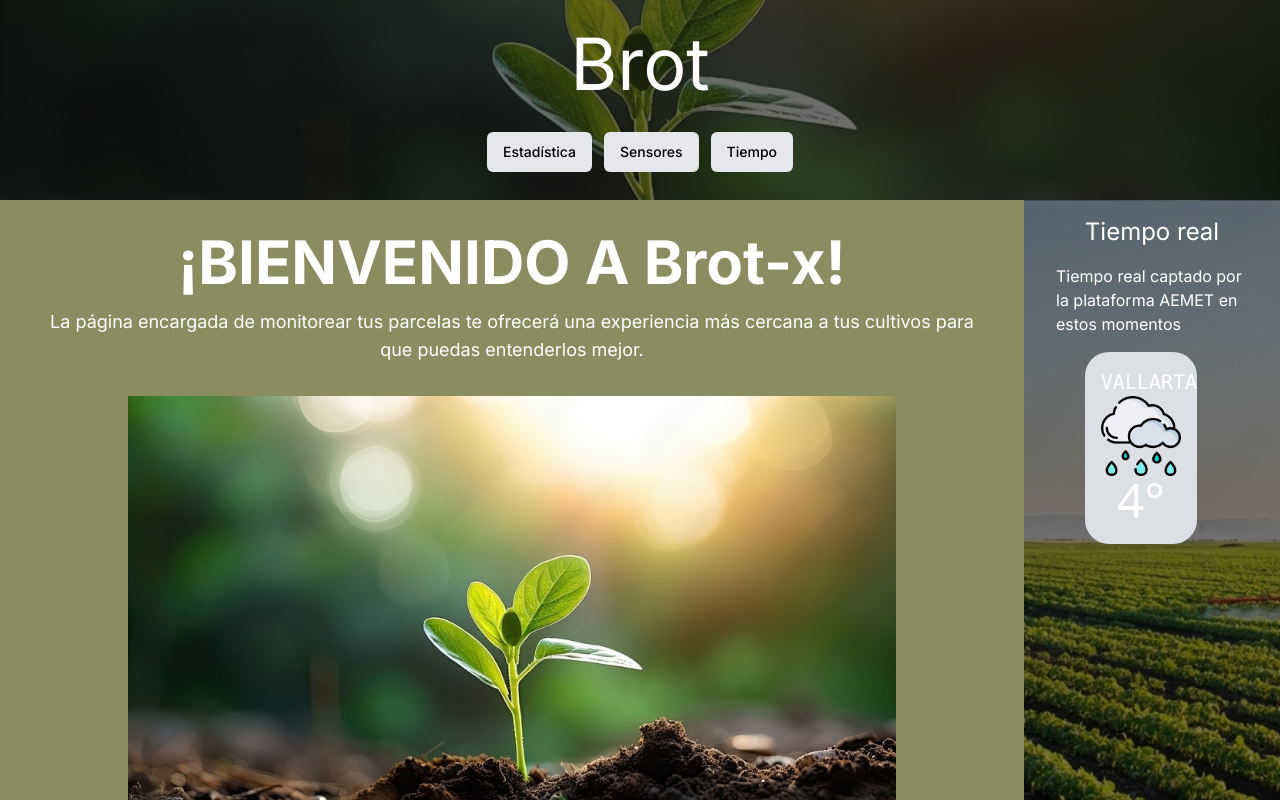
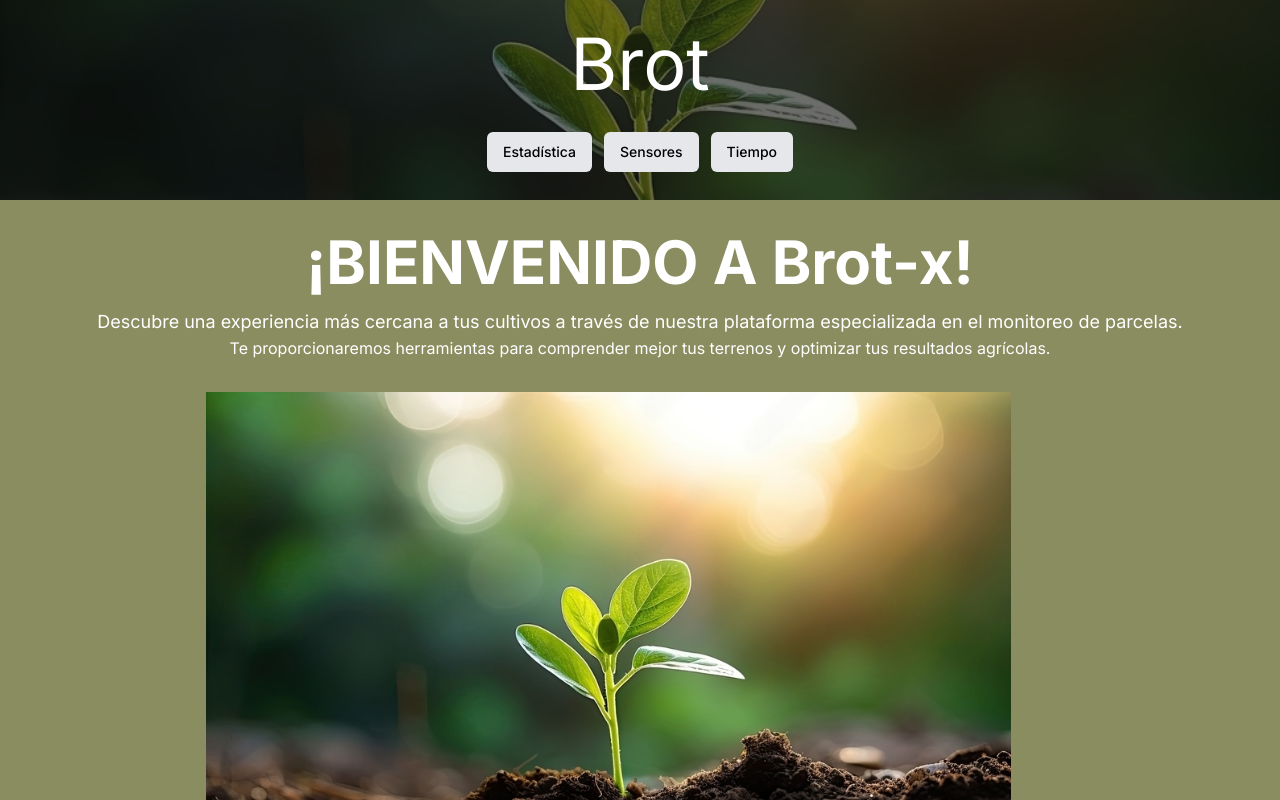
Before and after one commit to IreeneGG/Web-Tfg, a Next.js app: page / in a window 1280 px wide. Shown: the top 800 px of the page. Built offline with nearby package versions, Linux system fonts and the light colour scheme.

Commit message:
nueva section

```diff
--- a/src/app/(sensor)/sensores/page.js
+++ b/src/app/(sensor)/sensores/page.js
@@ -1,6 +1,6 @@
 
 import { Card, CardContainer } from "@/components/component/card";
-import { Section, Title } from "@/components/ui/section";
+import { Section,SectionT, Title } from "@/components/ui/section";
 import CardWeather from "@/components/component/cardWeather";
 
 export default function SensoresDetalle() {
@@ -19,7 +19,13 @@ export default function SensoresDetalle() {
           </CardContainer>
         </Section>
 
-
+        <SectionT Title="INFORMACION">
+            <div className="flex justify-center items-center h-full">
+              <div className="grid lg:max-w-6xl lg:w-full lg:grid-cols-auto lg:text-right w-full">
+                <p>MAS INFORMACION</p>
+              </div>
+            </div>
+          </SectionT>
 
       </div>
 
@@ -35,6 +41,7 @@ export default function SensoresDetalle() {
               </div>
             </div>
           </Section>
+
         </div>
       </div>
 
--- a/src/app/page.js
+++ b/src/app/page.js
@@ -6,10 +6,11 @@ export default function Home() {
   return (
     <div className="flex flex-col md:flex-row flex-grow dark:bg-[#2F2F2F]">
       {/* Div para el contenido principal */}
-      <div className="w-full md:w-4/5 bg-[#8a8d60] flex justify-center items-center p-8">
+      <div className="w-full  bg-[#8a8d60] flex justify-center items-center p-8">
         <div className="text-white text-center">
           <h1 className="text-4xl md:text-6xl font-bold mb-4">¡BIENVENIDO A Brot-x!</h1>
-          <p className="text-lg">La página encargada de monitorear tus parcelas te ofrecerá una experiencia más cercana a tus cultivos para que puedas entenderlos mejor.</p>
+          <p className="text-lg">Descubre una experiencia más cercana a tus cultivos a través de nuestra plataforma especializada en el monitoreo de parcelas.
+          </p><p>Te proporcionaremos herramientas para comprender mejor tus terrenos y optimizar tus resultados agrícolas.</p>
           <div className="w-full md:w-4/5 mx-auto mt-8">
             <Image src="/fondo1.jpeg" alt="Descripción de la imagen" width={805} height={600} />
           </div>
@@ -17,19 +18,7 @@ export default function Home() {
       </div>
 
       {/* Contenido del div estrecho */}
-      <div className="w-full md:w-1/5 bg-cover bg-center p-4  bg-black bg-opacity-50" style={{ backgroundImage: "url('/fondoI.jpeg')", backgroundBlendMode: 'soft-light' }}>
-        <div className="max-w-full">
-          <h3 className="text-white text-2xl text-center">Tiempo real</h3>
-          <p className="text-white text-left p-4 items-center">Tiempo real captado por la plataforma AEMET en estos momentos</p>
-          <Section>
-            <div className="flex justify-center items-center h-full">
-              <div className="grid lg:max-w-6xl lg:w-full lg:grid-cols-auto lg:text-right w-full">
-                <CardWeather item={"VALLARTA"} temperature={4} estado={"frio"} />
-              </div>
-            </div>
-          </Section>
-        </div>
-      </div>
+
     </div>
   );
 }
--- a/src/components/ui/button.jsx
+++ b/src/components/ui/button.jsx
@@ -12,7 +12,7 @@ const buttonVariants = cva(
         destructive:
           "text-white bg-red-700 hover:bg-red-600 w-34 h-10 rounded-md text-center transition-all duration-600 ease-in-out  cursor-pointer",
         secondary:
-          " text-black dark:text-white border-1 border-[#20230f] hover:bg-[#20230f] hover:text-white bg-gray-200 dark:bg-gray-900 w-34 h-10 rounded-md text-center transition-all duration-600 ease-in-out cursor-pointer",
+          " text-black dark:text-white border-1 border-[#20230f] hover:bg-[#20230f] hover:text-white bg-gray-200 dark:bg-gray-900 w-34 h-10 rounded-md text-center transition-all duration-700 ease-in-out cursor-pointer",
       },
       size: {
         default: "h-10 px-4 py-2",
--- a/src/components/ui/section.jsx
+++ b/src/components/ui/section.jsx
@@ -14,7 +14,7 @@ Title.displayName = 'Title';
 
 const SectionT = React.forwardRef(({ className, children, title, ...props }, ref) => (
     <section className='max-w-[90%]'>
-        <h2 className="text-3xl font-extrabold pb-2 flex justify-center pt-2 w-full">{title}</h2>
+        <h2 className="text-3xl font-extrabold pb-2 flex justify-center pt-2 w-full text-black">{title}</h2>
         <div ref={ref} className={cn(className, 'flex justify-center items-center w-full z-0 mb-20')} {...props}>
             {children}
         </div>
```
